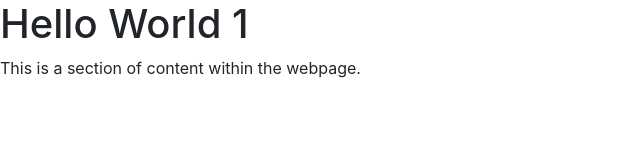
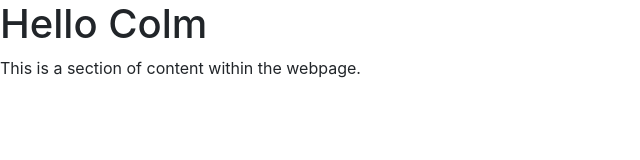
Before and after one commit to MattBCoding/NCI-WebDev-CA2, a plain HTML site: page index.html in a window 1280 px wide. Shown: the whole page, without its empty margins (0-640 px from the left). Drawn offline with nearby package versions, Linux system fonts and the light colour scheme.

Commit message:
Add new title to homepage - example for colm

```diff
--- a/index.html
+++ b/index.html
@@ -19,7 +19,7 @@
 
 </head>
 <body>
-    <h1>Hello World 1</h1>
+    <h1>Hello Colm</h1>
     <section>
         <p>This is a section of content within the webpage.</p>
     </section>
```
